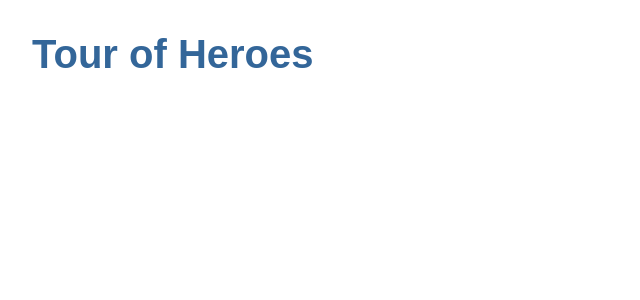
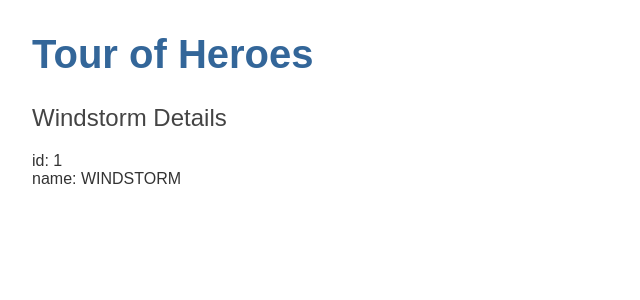
Before and after one commit to namaeconde/tour-of-heroes, an Angular app: page / in a window 1280 px wide. Shown: the top 300 px of the page, without its empty margins (0-640 px from the left). Built offline with nearby package versions, Linux system fonts and the light colour scheme.

Commit message:
Add hero component

```diff
--- a/src/app/app.component.html
+++ b/src/app/app.component.html
@@ -1 +1,2 @@
 <h1>{{title}}</h1>
+<app-heroes></app-heroes>
--- a/src/app/app.module.ts
+++ b/src/app/app.module.ts
@@ -3,10 +3,12 @@
 
 import { AppRoutingModule } from './app-routing.module';
 import { AppComponent } from './app.component';
+import { HeroesComponent } from './heroes/heroes.component';
 
 @NgModule({
   declarations: [
-    AppComponent
+    AppComponent,
+    HeroesComponent
   ],
   imports: [
     BrowserModule,
--- /dev/null
+++ b/src/app/hero.ts
@@ -0,0 +1,4 @@
+export interface Hero {
+  id: number;
+  name: string;
+}
--- /dev/null
+++ b/src/app/heroes/heroes.component.html
@@ -0,0 +1,3 @@
+<h2>{{hero.name}} Details</h2>
+<div><span>id: </span>{{hero.id}}</div>
+<div><span>name: </span>{{hero.name | uppercase}}</div>
--- /dev/null
+++ b/src/app/heroes/heroes.component.ts
@@ -0,0 +1,21 @@
+import { Component, OnInit } from '@angular/core';
+import { Hero } from '../hero';
+
+@Component({
+  selector: 'app-heroes',
+  templateUrl: './heroes.component.html',
+  styleUrls: ['./heroes.component.css']
+})
+export class HeroesComponent implements OnInit {
+
+  hero: Hero = {
+    id: 1,
+    name: 'Windstorm'
+  }
+
+  constructor() { }
+
+  ngOnInit(): void {
+  }
+
+}
```
Also changed, not shown: src/app/heroes/heroes.component.css (added), 1 other file (tests, documents, lock files or other folders).
